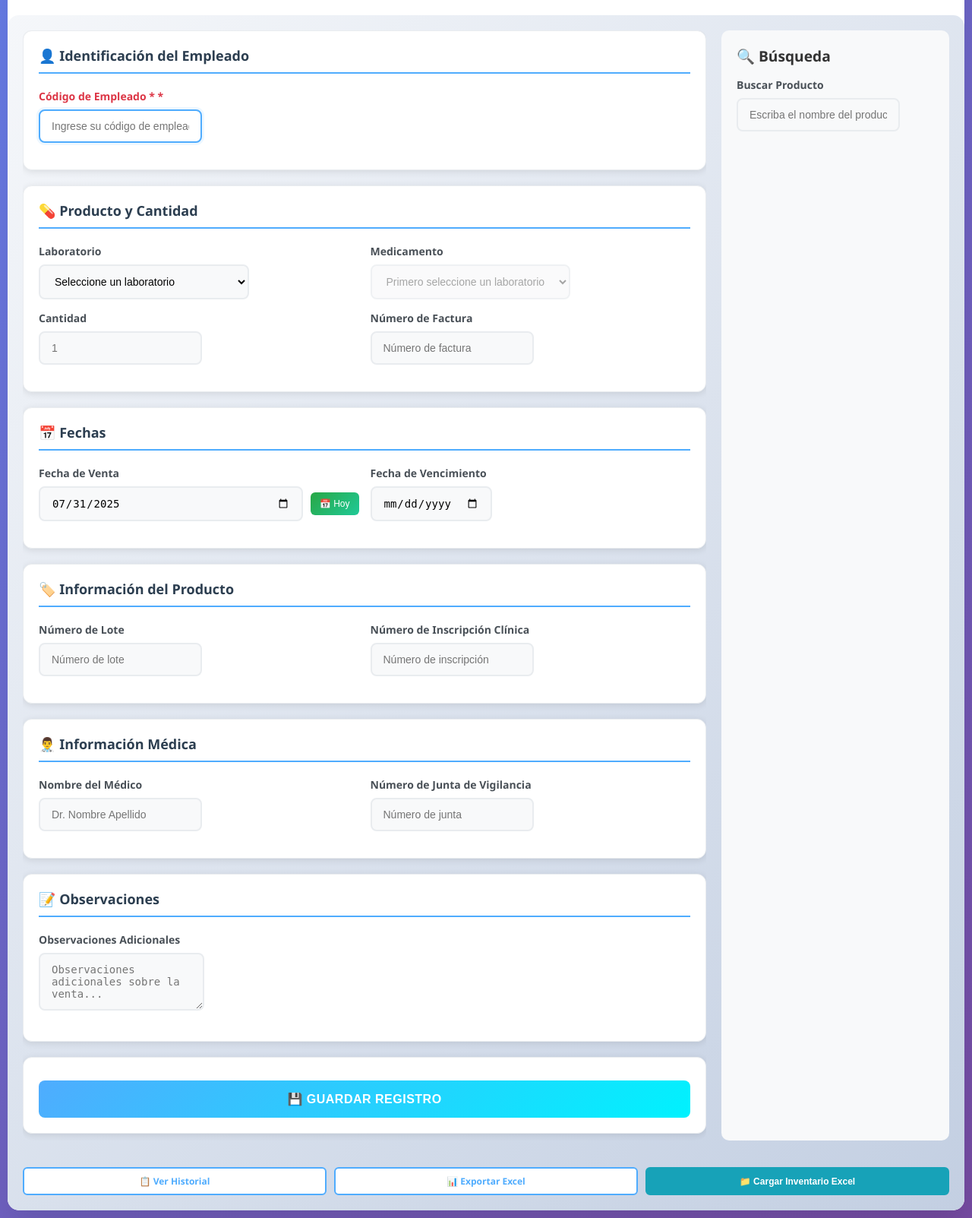
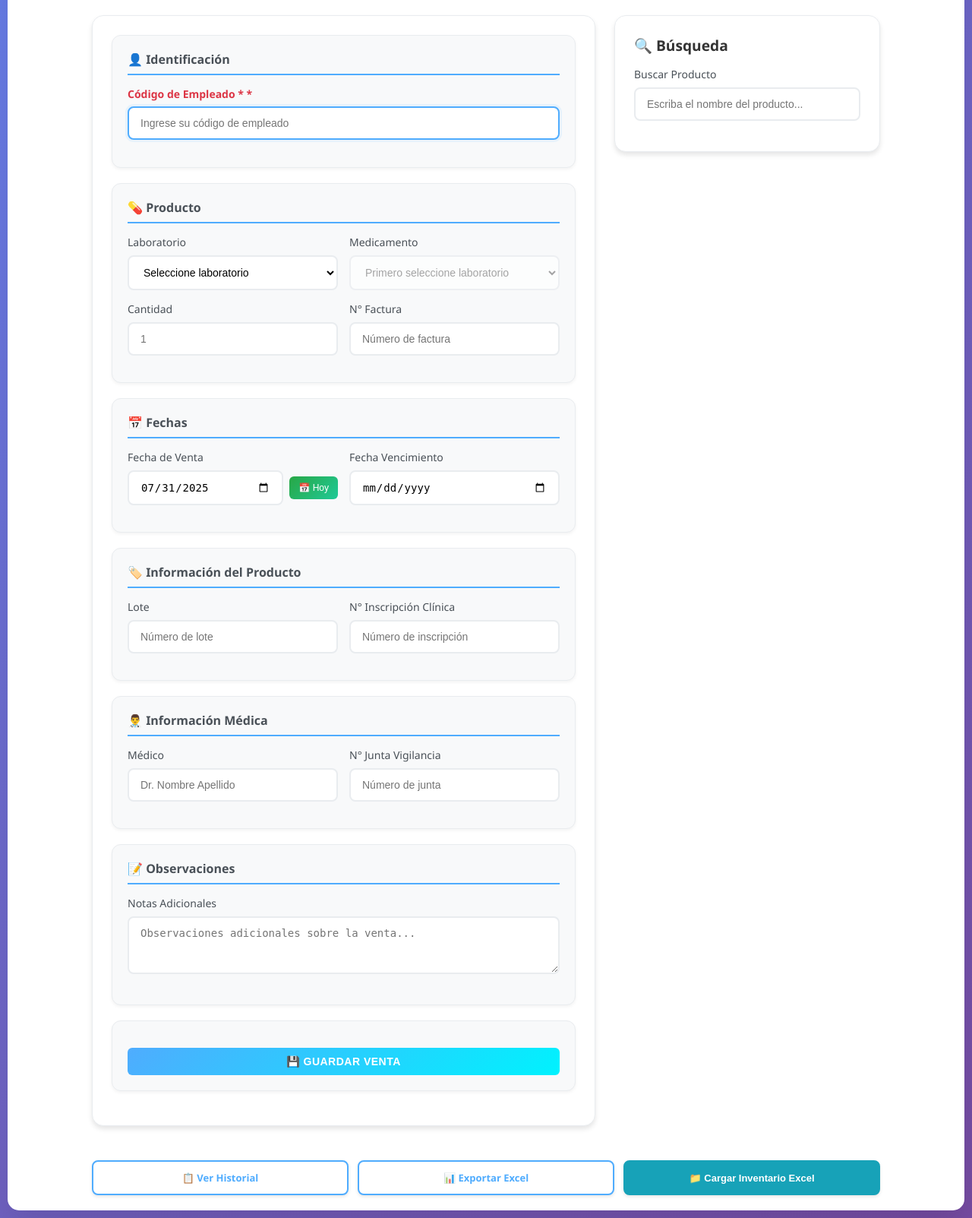
Before and after one commit to FabrizioCalderonn/SistemaFarmacia, a Flask app: page / in a window 1280 px wide. Shown: the part 117-1720 px from the top of the page at 76% size. Run offline with Flask 3, Linux system fonts and the light colour scheme; some libraries are stand-ins or nearby versions.

Commit message:
nuevo diseño

```diff
--- a/templates/index.html
+++ b/templates/index.html
@@ -115,28 +115,33 @@
 
         .content-container {
             display: grid;
-            grid-template-columns: 1fr 300px;
-            gap: 20px;
+            grid-template-columns: 1fr 350px;
+            gap: 25px;
             padding: 20px;
             flex: 1;
             overflow: hidden;
-            background: linear-gradient(135deg, #f5f7fa 0%, #c3cfe2 100%);
+            max-width: 1400px;
+            margin-left: auto;
+            margin-right: auto;
+        }
+
+        .form-container {
+            background: white;
+            padding: 25px;
             border-radius: 15px;
-            margin-top: 20px;
-        }
-
-        .form-container {
-            background: transparent;
-            padding: 0;
-            border-radius: 10px;
             overflow-y: auto;
+            box-shadow: 0 4px 6px rgba(0,0,0,0.1);
+            border: 1px solid #e9ecef;
         }
 
         .search-container {
-            background: #f8f9fa;
-            padding: 20px;
-            border-radius: 10px;
+            background: white;
+            padding: 25px;
+            border-radius: 15px;
             overflow-y: auto;
+            box-shadow: 0 4px 6px rgba(0,0,0,0.1);
+            border: 1px solid #e9ecef;
+            height: fit-content;
         }
 
         .form-group {
@@ -151,7 +156,25 @@
             font-size: 0.85em;
         }
 
-
+        .form-group input,
+        .form-group select,
+        .form-group textarea {
+            width: 100%;
+            padding: 8px 12px;
+            border: 2px solid #e1e5e9;
+            border-radius: 6px;
+            font-size: 14px;
+            transition: all 0.3s ease;
+            background: white;
+        }
+
+        .form-group input:focus,
+        .form-group select:focus,
+        .form-group textarea:focus {
+            outline: none;
+            border-color: #4facfe;
+            box-shadow: 0 0 0 3px rgba(79, 172, 254, 0.1);
+        }
 
         .form-group label[for="codigo_empleado"] {
             color: #dc3545;
@@ -165,35 +188,31 @@
 
         /* Estilos para las secciones del formulario */
         .form-section {
-            background: white;
+            background: #f8f9fa;
             border-radius: 12px;
             padding: 20px;
             margin-bottom: 20px;
-            box-shadow: 0 2px 10px rgba(0, 0, 0, 0.1);
             border: 1px solid #e9ecef;
-        }
-
-        .section-header {
-            margin-bottom: 20px;
-            padding-bottom: 10px;
+            box-shadow: 0 2px 4px rgba(0,0,0,0.05);
+        }
+
+        .section-title {
+            margin: 0 0 15px 0;
+            color: #495057;
+            font-size: 16px;
+            font-weight: 600;
             border-bottom: 2px solid #4facfe;
-        }
-
-        .section-header h3 {
-            margin: 0;
-            color: #2c3e50;
-            font-size: 18px;
-            font-weight: 600;
-        }
-
-        /* Mejorar el contenedor de fecha */
-        .date-input-container {
+            padding-bottom: 8px;
+        }
+
+        /* Mejorar el grupo de fecha con botón */
+        .date-input-group {
             display: flex;
-            gap: 10px;
+            gap: 8px;
             align-items: center;
         }
 
-        .date-input-container input {
+        .date-input-group input {
             flex: 1;
         }
 
@@ -246,7 +265,7 @@
             padding: 12px 15px;
             font-size: 14px;
             transition: all 0.3s ease;
-            background: #f8f9fa;
+            background: white;
         }
 
         .form-group input:focus,
@@ -255,12 +274,12 @@
             outline: none;
             border-color: #4facfe;
             box-shadow: 0 0 0 3px rgba(79, 172, 254, 0.1);
-            background: white;
+            transform: translateY(-1px);
         }
 
         /* Mejorar los labels */
         .form-group label {
-            font-weight: 600;
+            font-weight: 500;
             color: #495057;
             margin-bottom: 8px;
             display: block;
@@ -274,23 +293,19 @@
                 margin-bottom: 15px;
             }
 
-            .section-header h3 {
-                font-size: 16px;
-            }
-
             .form-row {
                 grid-template-columns: 1fr;
                 gap: 10px;
             }
 
-            .date-input-container {
+            .date-input-group {
                 flex-direction: column;
                 align-items: stretch;
             }
 
             .btn-today {
                 width: 100%;
-                padding: 10px;
+                margin-top: 5px;
             }
         }
 
@@ -300,7 +315,28 @@
             gap: 15px;
         }
 
-
+        .btn {
+            background: linear-gradient(135deg, #4facfe 0%, #00f2fe 100%);
+            color: white;
+            padding: 10px 20px;
+            border: none;
+            border-radius: 6px;
+            font-size: 14px;
+            font-weight: 600;
+            cursor: pointer;
+            transition: all 0.3s ease;
+            width: 100%;
+            margin-top: 15px;
+        }
+
+        .btn:hover {
+            transform: translateY(-2px);
+            box-shadow: 0 10px 20px rgba(79, 172, 254, 0.3);
+        }
+
+        .btn:active {
+            transform: translateY(0);
+        }
 
         .nav-buttons {
             display: flex;
@@ -328,32 +364,65 @@
             background: #4facfe;
             color: white;
             transform: translateY(-2px);
+            box-shadow: 0 4px 8px rgba(79, 172, 254, 0.3);
+        }
+
+        /* Mejorar la apariencia de los botones de navegación */
+        .nav-buttons {
+            display: flex;
+            gap: 12px;
+            margin-top: 20px;
+            grid-column: 1 / -1;
+            flex-shrink: 0;
+            flex-wrap: wrap;
+        }
+
+        .nav-btn {
+            flex: 1;
+            min-width: 120px;
+            padding: 12px 20px;
+            border: 2px solid #4facfe;
+            background: white;
+            color: #4facfe;
+            text-decoration: none;
+            border-radius: 8px;
+            text-align: center;
+            font-weight: 600;
+            transition: all 0.3s ease;
+            font-size: 13px;
+            box-shadow: 0 2px 4px rgba(0,0,0,0.1);
         }
 
         .alert {
-            padding: 10px;
-            border-radius: 6px;
-            margin-bottom: 15px;
+            padding: 15px;
+            border-radius: 8px;
+            margin-bottom: 20px;
             display: none;
-            font-size: 13px;
+            font-size: 14px;
+            font-weight: 500;
+            border-left: 4px solid;
+            box-shadow: 0 2px 4px rgba(0,0,0,0.1);
         }
 
         .alert-success {
-            background: #d4edda;
+            background: linear-gradient(135deg, #d4edda 0%, #c3e6cb 100%);
             color: #155724;
-            border: 1px solid #c3e6cb;
+            border-left-color: #28a745;
         }
 
         .alert-error {
-            background: #f8d7da;
+            background: linear-gradient(135deg, #f8d7da 0%, #f5c6cb 100%);
             color: #721c24;
-            border: 1px solid #f5c6cb;
+            border-left-color: #dc3545;
         }
 
         .loading {
             display: none;
             text-align: center;
-            padding: 15px;
+            padding: 20px;
+            background: rgba(255, 255, 255, 0.9);
+            border-radius: 8px;
+            margin: 10px 0;
         }
 
         .spinner {
@@ -467,27 +536,23 @@
                 <div id="alert" class="alert"></div>
 
                 <form id="registroForm">
-                    <!-- SECCIÓN 1: IDENTIFICACIÓN DEL EMPLEADO -->
+                    <!-- SECCIÓN 1: IDENTIFICACIÓN -->
                     <div class="form-section">
-                        <div class="section-header">
-                            <h3>👤 Identificación del Empleado</h3>
-                        </div>
+                        <h3 class="section-title">👤 Identificación</h3>
                         <div class="form-group">
                             <label for="codigo_empleado">Código de Empleado *</label>
                             <input type="text" id="codigo_empleado" name="codigo_empleado" placeholder="Ingrese su código de empleado" required>
                         </div>
                     </div>
 
-                    <!-- SECCIÓN 2: PRODUCTO Y CANTIDAD -->
+                    <!-- SECCIÓN 2: PRODUCTO -->
                     <div class="form-section">
-                        <div class="section-header">
-                            <h3>💊 Producto y Cantidad</h3>
-                        </div>
+                        <h3 class="section-title">💊 Producto</h3>
                         <div class="form-row">
                             <div class="form-group">
                                 <label for="laboratorio">Laboratorio</label>
                                 <select id="laboratorio" name="laboratorio" required>
-                                    <option value="">Seleccione un laboratorio</option>
+                                    <option value="">Seleccione laboratorio</option>
                                     {% for lab in laboratorios %}
                                     <option value="{{ lab }}">{{ lab }}</option>
                                     {% endfor %}
@@ -496,7 +561,7 @@
                             <div class="form-group">
                                 <label for="medicamento">Medicamento</label>
                                 <select id="medicamento" name="medicamento" required disabled>
-                                    <option value="">Primero seleccione un laboratorio</option>
+                                    <option value="">Primero seleccione laboratorio</option>
                                 </select>
                             </div>
                         </div>
@@ -506,7 +571,7 @@
                                 <input type="number" id="cantidad" name="cantidad" min="1" placeholder="1" required>
                             </div>
                             <div class="form-group">
-                                <label for="numero_factura">Número de Factura</label>
+                                <label for="numero_factura">N° Factura</label>
                                 <input type="text" id="numero_factura" name="numero_factura" placeholder="Número de factura">
                             </div>
                         </div>
@@ -514,13 +579,11 @@
 
                     <!-- SECCIÓN 3: FECHAS -->
                     <div class="form-section">
-                        <div class="section-header">
-                            <h3>📅 Fechas</h3>
-                        </div>
+                        <h3 class="section-title">📅 Fechas</h3>
                         <div class="form-row">
                             <div class="form-group">
                                 <label for="fecha">Fecha de Venta</label>
-                                <div class="date-input-container">
+                                <div class="date-input-group">
                                     <input type="date" id="fecha" name="fecha" required>
                                     <button type="button" onclick="establecerFechaActual()" class="btn-today">
                                         📅 Hoy
@@ -528,7 +591,7 @@
                                 </div>
                             </div>
                             <div class="form-group">
-                                <label for="fecha_vencimiento">Fecha de Vencimiento</label>
+                                <label for="fecha_vencimiento">Fecha Vencimiento</label>
                                 <input type="date" id="fecha_vencimiento" name="fecha_vencimiento" required>
                             </div>
                         </div>
@@ -536,16 +599,14 @@
 
                     <!-- SECCIÓN 4: INFORMACIÓN DEL PRODUCTO -->
                     <div class="form-section">
-                        <div class="section-header">
-                            <h3>🏷️ Información del Producto</h3>
-                        </div>
+                        <h3 class="section-title">🏷️ Información del Producto</h3>
                         <div class="form-row">
                             <div class="form-group">
-                                <label for="lote">Número de Lote</label>
+                                <label for="lote">Lote</label>
                                 <input type="text" id="lote" name="lote" placeholder="Número de lote" required>
                             </div>
                             <div class="form-group">
-                                <label for="numero_inscripcion_clinica">Número de Inscripción Clínica</label>
+                                <label for="numero_inscripcion_clinica">N° Inscripción Clínica</label>
                                 <input type="text" id="numero_inscripcion_clinica" name="numero_inscripcion_clinica" placeholder="Número de inscripción">
                             </div>
                         </div>
@@ -553,16 +614,14 @@
 
                     <!-- SECCIÓN 5: INFORMACIÓN MÉDICA -->
                     <div class="form-section">
-                        <div class="section-header">
-                            <h3>👨‍⚕️ Información Médica</h3>
-                        </div>
+                        <h3 class="section-title">👨‍⚕️ Información Médica</h3>
                         <div class="form-row">
                             <div class="form-group">
-                                <label for="medico">Nombre del Médico</label>
+                                <label for="medico">Médico</label>
                                 <input type="text" id="medico" name="medico" placeholder="Dr. Nombre Apellido" required>
                             </div>
                             <div class="form-group">
-                                <label for="junta_vigilancia">Número de Junta de Vigilancia</label>
+                                <label for="junta_vigilancia">N° Junta Vigilancia</label>
                                 <input type="text" id="junta_vigilancia" name="junta_vigilancia" placeholder="Número de junta" required>
                             </div>
                         </div>
@@ -570,11 +629,9 @@
 
                     <!-- SECCIÓN 6: OBSERVACIONES -->
                     <div class="form-section">
-                        <div class="section-header">
-                            <h3>📝 Observaciones</h3>
-                        </div>
+                        <h3 class="section-title">📝 Observaciones</h3>
                         <div class="form-group">
-                            <label for="observaciones">Observaciones Adicionales</label>
+                            <label for="observaciones">Notas Adicionales</label>
                             <textarea id="observaciones" name="observaciones" rows="3" placeholder="Observaciones adicionales sobre la venta..."></textarea>
                         </div>
                     </div>
@@ -582,7 +639,7 @@
                     <!-- BOTÓN DE GUARDAR -->
                     <div class="form-section">
                         <button type="submit" class="btn">
-                            💾 Guardar Registro
+                            💾 Guardar Venta
                         </button>
                     </div>
                 </form>
```
